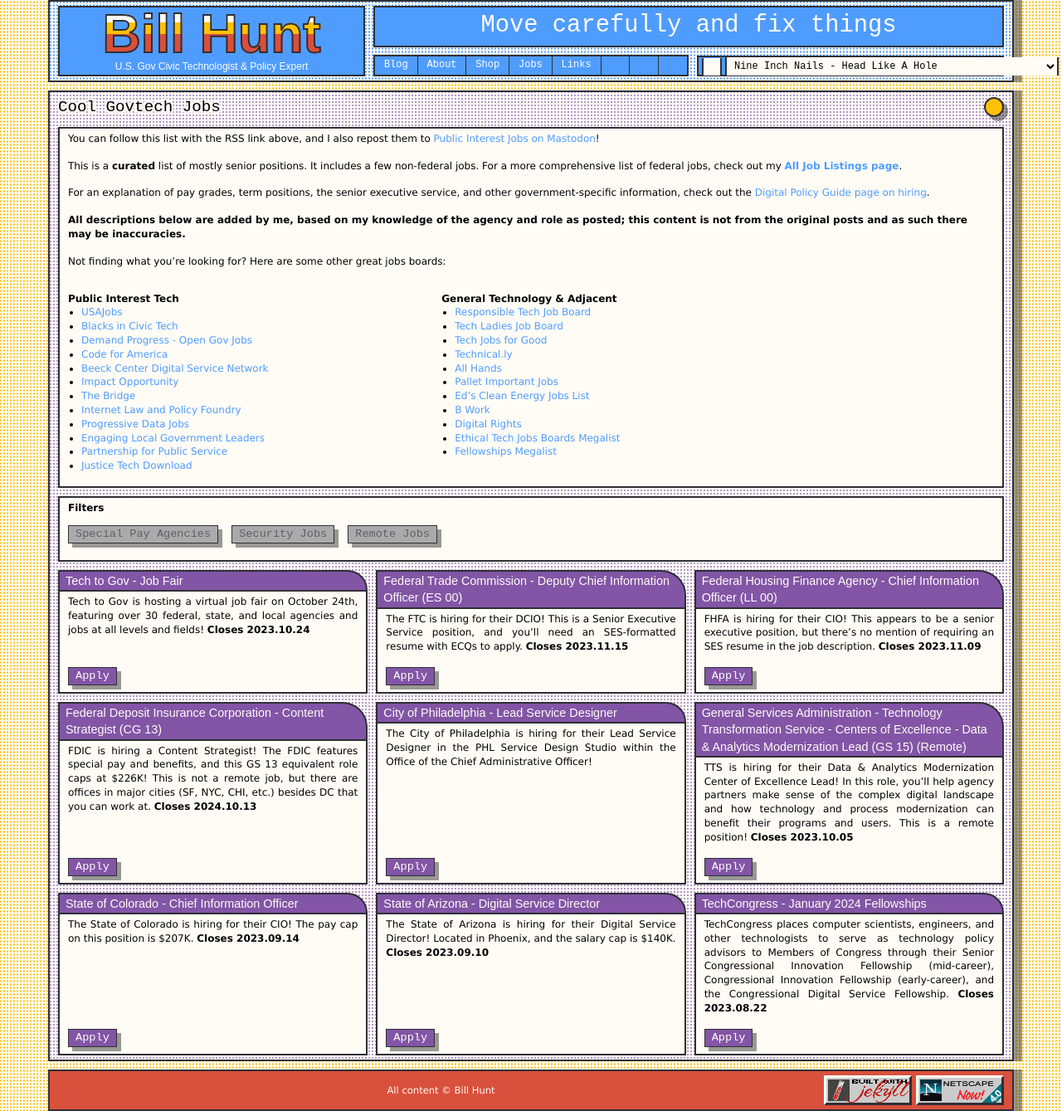
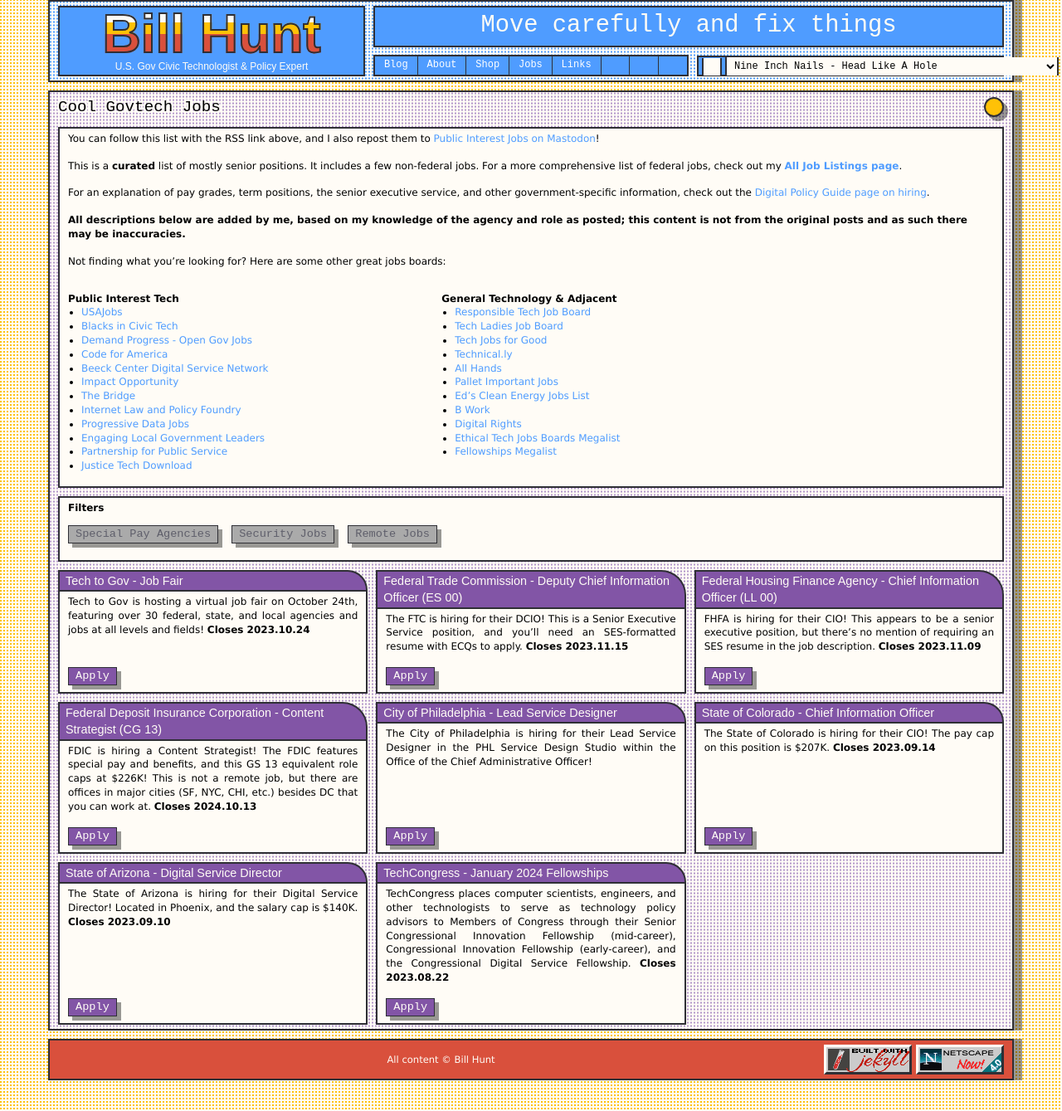
Before and after one commit to krusynth/billhunt.dev, a Jekyll site: the page built from jobs.md, in a window 1280 px wide. Shown: the whole page at 83% size. Built offline with Jekyll 4.4.1, drawn with Linux system fonts in a browser that asks for light colours; some web fonts are replaced; some of the changed lines change nothing that is shown.

Commit message:
Update jobs.

```diff
--- a/_data/usajobs.yml
+++ b/_data/usajobs.yml
@@ -9,6 +9,118 @@
   content: >-
     Tech to Gov is hosting a virtual job fair on October 24th, featuring over 30
     federal, state, and local agencies and jobs at all levels and fields!
+- id: '752947900'
+  posted: '2023-10-18T00:00:00.0000'
+  closes: '2023-10-31T23:59:59.9970'
+  agency: Legislative Branch - Government Accountability Office
+  title: Information Technology Specialist (NETWORKSERVICES)
+  grade: PT 3
+  url: https://www.usajobs.gov/GetJob/ViewDetails/752947900
+  remote: false
+  source: usajobs
+- id: '754578400'
+  posted: '2023-10-18T08:00:06.6730'
+  closes: '2023-11-01T23:59:59.9970'
+  agency: >-
+    Department of Health and Human Services - Health Resources and Services
+    Administration
+  title: IT Specialist INFO SEC PD 16R060 - Office of Information Technology
+  grade: GS 13
+  url: https://www.usajobs.gov/GetJob/ViewDetails/754578400
+  remote: false
+  source: usajobs
+- id: '755081500'
+  posted: '2023-10-18T00:00:00.0000'
+  closes: '2023-10-23T23:59:59.9970'
+  agency: >-
+    Department of Health and Human Services - Centers for Disease Control and
+    Prevention
+  title: Information Technology Specialist (INFOSEC)
+  grade: GS 13
+  url: https://www.usajobs.gov/GetJob/ViewDetails/755081500
+  remote: false
+  source: usajobs
+- id: '755124200'
+  posted: '2023-10-18T00:00:00.0000'
+  closes: '2023-11-01T23:59:59.9970'
+  agency: Federal Communications Commission
+  title: Supervisory IT Specialist (INFOSEC)
+  grade: GS 15
+  url: https://www.usajobs.gov/GetJob/ViewDetails/755124200
+  remote: false
+  source: usajobs
+- id: '755128400'
+  posted: '2023-10-18T00:00:00.0000'
+  closes: '2023-10-31T23:59:59.9970'
+  agency: Department of Commerce - National Oceanic and Atmospheric Administration
+  title: IT Specialist (Applications Software)
+  grade: ZP 4
+  url: https://www.usajobs.gov/GetJob/ViewDetails/755128400
+  remote: false
+  source: usajobs
+- id: '755230400'
+  posted: '2023-10-17T14:04:28.8800'
+  closes: '2023-10-30T23:59:59.9970'
+  agency: Department of Labor - Bureau of Labor Statistics
+  title: ITSPEC (INET)
+  grade: GS 12
+  url: https://www.usajobs.gov/GetJob/ViewDetails/755230400
+  remote: false
+  source: usajobs
+- id: '755251900'
+  posted: '2023-10-18T00:00:00.0000'
+  closes: '2023-10-25T23:59:59.9970'
+  agency: Department of Commerce - U.S. Census Bureau
+  title: IT Specialist (INFOSEC)
+  grade: GS 14
+  url: https://www.usajobs.gov/GetJob/ViewDetails/755251900
+  remote: false
+  source: usajobs
+- id: '755304100'
+  posted: '2023-10-18T00:00:00.0000'
+  closes: '2023-11-01T23:59:59.9970'
+  agency: Department of Commerce - National Oceanic and Atmospheric Administration
+  title: IT Specialist (SYSADMIN)
+  grade: GS 13
+  url: https://www.usajobs.gov/GetJob/ViewDetails/755304100
+  remote: false
+  source: usajobs
+- id: '755358600'
+  posted: '2023-10-18T07:05:21.5470'
+  closes: '2023-11-17T23:59:59.9970'
+  agency: Department of Commerce - Bureau of Industry and Security
+  title: Chief Information Officer
+  grade: ES 00
+  url: https://www.usajobs.gov/GetJob/ViewDetails/755358600
+  remote: false
+  source: usajobs
+- id: '755375200'
+  posted: '2023-10-18T08:33:45.6330'
+  closes: '2023-10-27T23:59:59.9970'
+  agency: Department of the Interior - Office of the Secretary of the Interior
+  title: IT Cybersecurity Specialist
+  grade: GS 13
+  url: https://www.usajobs.gov/GetJob/ViewDetails/755375200
+  remote: false
+  source: usajobs
+- id: '755435900'
+  posted: '2023-10-18T10:58:16.5630'
+  closes: '2023-10-27T23:59:59.9970'
+  agency: Department of Energy - Department of Energy - Agency Wide
+  title: Supervisory Information Technology Specialist (INFOSEC)
+  grade: GS 15
+  url: https://www.usajobs.gov/GetJob/ViewDetails/755435900
+  remote: false
+  source: usajobs
+- id: '755437700'
+  posted: '2023-10-18T10:58:40.1400'
+  closes: '2023-10-25T23:59:59.9970'
+  agency: Department of Commerce - Office of the Secretary
+  title: IT Specialist (SYSADMIN)
+  grade: GS 14
+  url: https://www.usajobs.gov/GetJob/ViewDetails/755437700
+  remote: false
+  source: usajobs
 - id: '754505300'
   posted: '2023-10-16T00:00:00.0000'
   closes: '2023-10-20T23:59:59.9970'
@@ -91,7 +203,8 @@
   remote: false
   source: usajobs
   content: >-
-    The FTC is hiring for their DCIO! This is a Senior Executive Service position, and you'll need an SES-formatted resume with ECQs to apply.
+    The FTC is hiring for their DCIO! This is a Senior Executive Service
+    position, and you'll need an SES-formatted resume with ECQs to apply.
 - id: '754938200'
   posted: '2023-10-16T13:40:22.1600'
   closes: '2023-10-30T23:59:59.9970'
@@ -175,15 +288,6 @@
   url: https://www.usajobs.gov/GetJob/ViewDetails/754212200
   remote: false
   source: usajobs
-- id: '754239400'
-  posted: '2023-10-12T00:00:00.0000'
-  closes: '2023-10-16T23:59:59.9970'
-  agency: Social Security Administration
-  title: IT Specialist (SYSADMIN) (Hearings Operation IT Specialist)
-  grade: GS 12
-  url: https://www.usajobs.gov/GetJob/ViewDetails/754239400
-  remote: false
-  source: usajobs
 - id: '754240400'
   posted: '2023-10-12T00:00:00.0000'
   closes: '2023-10-26T23:59:59.9970'
@@ -200,17 +304,6 @@
   title: Information Technology Specialist (SysAdmin)
   grade: GS 13
   url: https://www.usajobs.gov/GetJob/ViewDetails/754248900
-  remote: false
-  source: usajobs
-- id: '754252800'
-  posted: '2023-10-13T00:00:00.0000'
-  closes: '2023-10-17T23:59:59.9970'
-  agency: >-
-    Department of Health and Human Services - Administration for Children and
-    Families
-  title: IT Specialist (INFOSEC)
-  grade: GS 13
-  url: https://www.usajobs.gov/GetJob/ViewDetails/754252800
   remote: false
   source: usajobs
 - id: '754267200'
@@ -247,17 +340,6 @@
   title: IT Project Manager
   grade: GS 14
   url: https://www.usajobs.gov/GetJob/ViewDetails/754303000
-  remote: false
-  source: usajobs
-- id: '754352400'
-  posted: '2023-10-13T00:00:00.0000'
-  closes: '2023-10-19T23:59:59.9970'
-  agency: >-
-    Department of Labor - Office of the Assistant Secretary for Administration
-    and Management
-  title: IT Specialist (DATAMGMT)
-  grade: GS 12
-  url: https://www.usajobs.gov/GetJob/ViewDetails/754352400
   remote: false
   source: usajobs
 - id: '754359700'
@@ -358,15 +440,6 @@
   url: https://www.usajobs.gov/GetJob/ViewDetails/754512300
   remote: false
   source: usajobs
-- id: '754545800'
-  posted: '2023-10-12T17:41:12.6370'
-  closes: '2023-10-19T23:59:59.9970'
-  agency: Department of Education - Federal Student Aid
-  title: IT Specialist, GS-2210, 13/14
-  grade: GS 14
-  url: https://www.usajobs.gov/GetJob/ViewDetails/754545800
-  remote: false
-  source: usajobs
 - id: '745311000'
   posted: '2023-10-11T08:35:56.4470'
   closes: '2023-11-09T23:59:59.9970'
@@ -387,17 +460,6 @@
   title: Information Technology Specialist (APPSW/DATAMGT)
   grade: GS 15
   url: https://www.usajobs.gov/GetJob/ViewDetails/752923800
-  remote: false
-  source: usajobs
-- id: '753061700'
-  posted: '2023-10-11T00:00:00.0000'
-  closes: '2023-10-15T23:59:59.9970'
-  agency: >-
-    Department of Health and Human Services - Office of the Secretary of Health
-    and Human Services
-  title: IT Specialist (INFOSEC)
-  grade: GS 13
-  url: https://www.usajobs.gov/GetJob/ViewDetails/753061700
   remote: false
   source: usajobs
 - id: '753095900'
@@ -427,15 +489,6 @@
   url: https://www.usajobs.gov/GetJob/ViewDetails/753272600
   remote: false
   source: usajobs
-- id: '753330300'
-  posted: '2023-10-06T00:00:00.0000'
-  closes: '2023-10-16T23:59:59.9970'
-  agency: Department of Transportation - Federal Aviation Administration
-  title: IT Specialist (Network Services)
-  grade: FV J
-  url: https://www.usajobs.gov/GetJob/ViewDetails/753330300
-  remote: false
-  source: usajobs
 - id: '753370700'
   posted: '2023-10-06T00:00:00.0000'
   closes: '2023-10-20T23:59:59.9970'
@@ -443,17 +496,6 @@
   title: IT Specialist (DAT AMGT/SYSANALYSIS)
   grade: ZP 4
   url: https://www.usajobs.gov/GetJob/ViewDetails/753370700
-  remote: false
-  source: usajobs
-- id: '753378800'
-  posted: '2023-10-06T00:00:00.0000'
-  closes: '2023-10-17T23:59:59.9970'
-  agency: >-
-    Department of Homeland Security - Cybersecurity and Infrastructure Security
-    Agency
-  title: Information Technology Specialist (INFOSEC)
-  grade: GS 14
-  url: https://www.usajobs.gov/GetJob/ViewDetails/753378800
   remote: false
   source: usajobs
 - id: '753506700'
@@ -494,17 +536,6 @@
   title: IT Specialist (APPSW/DATAMGT)
   grade: GS 12
   url: https://www.usajobs.gov/GetJob/ViewDetails/753530300
-  remote: false
-  source: usajobs
-- id: '753561900'
-  posted: '2023-10-06T10:08:40.0800'
-  closes: '2023-10-17T23:59:59.9970'
-  agency: >-
-    Department of Homeland Security - Cybersecurity and Infrastructure Security
-    Agency
-  title: IT CYBERSECURITY SPECIALIST (INFOSEC)
-  grade: GS 14
-  url: https://www.usajobs.gov/GetJob/ViewDetails/753561900
   remote: false
   source: usajobs
 - id: '753608100'
@@ -552,15 +583,6 @@
   title: IT Specialist (NETWORK/CLOUD ENGINEER)
   grade: GS 13
   url: https://www.usajobs.gov/GetJob/ViewDetails/753801700
-  remote: false
-  source: usajobs
-- id: '753820600'
-  posted: '2023-10-11T00:00:00.0000'
-  closes: '2023-10-17T23:59:59.9970'
-  agency: Department of the Treasury - Treasury, Departmental Offices
-  title: Information Technology Specialist (INFOSEC)
-  grade: GS 14
-  url: https://www.usajobs.gov/GetJob/ViewDetails/753820600
   remote: false
   source: usajobs
 - id: '753894800'
@@ -613,15 +635,6 @@
     benefits, and this GS 13 equivalent role caps at $226K! This is not a remote
     job, but there are offices in major cities (SF, NYC, CHI, etc.) besides DC
     that you can work at.
-- id: '689240500'
-  posted: '2023-10-04T09:33:48.5000'
-  closes: '2024-10-03T23:59:59.9970'
-  agency: Department of Transportation - Federal Aviation Administration
-  title: Public Notice for Computer Scientist - Cybersecurity (Direct Hire)
-  grade: FV K
-  url: https://www.usajobs.gov/GetJob/ViewDetails/689240500
-  remote: false
-  source: usajobs
 - id: '689241200'
   posted: '2023-10-04T09:33:49.0870'
   closes: '2024-10-03T23:59:59.9970'
@@ -632,15 +645,6 @@
   grade: FV K
   url: https://www.usajobs.gov/GetJob/ViewDetails/689241200
   remote: false
-  source: usajobs
-- id: '751781800'
-  posted: '2023-10-01T00:00:00.0000'
-  closes: '2024-03-31T23:59:59.9970'
-  agency: Department of Energy - Department of Energy - Agency Wide
-  title: Information Technology Specialist (INFOSEC)
-  grade: GS 15
-  url: https://www.usajobs.gov/GetJob/ViewDetails/751781800
-  remote: true
   source: usajobs
 - id: '751889500'
   posted: '2023-09-29T00:00:00.0000'
@@ -653,15 +657,6 @@
   url: https://www.usajobs.gov/GetJob/ViewDetails/751889500
   remote: false
   source: usajobs
-- id: '751931500'
-  posted: '2023-10-01T00:00:00.0000'
-  closes: '2024-03-31T23:59:59.9970'
-  agency: Department of Energy - Department of Energy - Agency Wide
-  title: Information Technology Specialist (Cyber)
-  grade: GS 15
-  url: https://www.usajobs.gov/GetJob/ViewDetails/751931500
-  remote: true
-  source: usajobs
 - id: '752042400'
   posted: '2023-09-28T17:11:14.3930'
   closes: '2023-10-12T23:59:59.9970'
@@ -669,15 +664,6 @@
   title: IT Specialist (Operations) (Infosec)
   grade: GS 14
   url: https://www.usajobs.gov/GetJob/ViewDetails/752042400
-  remote: false
-  source: usajobs
-- id: '752212800'
-  posted: '2023-09-29T12:44:04.1100'
-  closes: '2023-10-13T23:59:59.9970'
-  agency: Department of Commerce - National Oceanic and Atmospheric Administration
-  title: IT Specialist (Systems Analysis)
-  grade: ZP 4
-  url: https://www.usajobs.gov/GetJob/ViewDetails/752212800
   remote: false
   source: usajobs
 - id: '752380900'
@@ -691,17 +677,6 @@
   url: https://www.usajobs.gov/GetJob/ViewDetails/752380900
   remote: false
   source: usajobs
-- id: '752547700'
-  posted: '2023-10-03T00:00:00.0000'
-  closes: '2023-10-11T23:59:59.9970'
-  agency: >-
-    Department of Agriculture - Farm Production and Conservation (FPAC) Business
-    Center
-  title: IT Specialist  (APPSW)
-  grade: GS 13
-  url: https://www.usajobs.gov/GetJob/ViewDetails/752547700
-  remote: true
-  source: usajobs
 - id: '752667200'
   posted: '2023-10-04T00:00:00.0000'
   closes: '2023-10-12T23:59:59.9970'
@@ -709,15 +684,6 @@
   title: IT Specialist (Data Management)
   grade: FV J
   url: https://www.usajobs.gov/GetJob/ViewDetails/752667200
-  remote: false
-  source: usajobs
-- id: '752776800'
-  posted: '2023-10-04T00:00:00.0000'
-  closes: '2023-10-11T23:59:59.9970'
-  agency: Department of Energy - Western Area Power Administration
-  title: IT Specialist (SYSADMIN/OS)
-  grade: GS 13
-  url: https://www.usajobs.gov/GetJob/ViewDetails/752776800
   remote: false
   source: usajobs
 - id: '752887000'
@@ -758,15 +724,6 @@
   url: https://www.usajobs.gov/GetJob/ViewDetails/753277100
   remote: false
   source: usajobs
-- id: '751501700'
-  posted: '2023-09-28T00:00:00.0000'
-  closes: '2023-10-12T23:59:59.9970'
-  agency: Department of Commerce - National Institute of Standards and Technology
-  title: IT Specialist (Systems Administration)
-  grade: ZP 3
-  url: https://www.usajobs.gov/GetJob/ViewDetails/751501700
-  remote: false
-  source: usajobs
 - id: '751696200'
   posted: '2023-09-28T00:00:00.0000'
   closes: '2023-10-12T23:59:59.9970'
@@ -788,17 +745,6 @@
     The City of Philadelphia is hiring for their Lead Service Designer in the
     PHL Service Design Studio within the Office of the Chief Administrative
     Officer!
-- id: '750968400'
-  posted: '2023-09-25T07:27:41.7130'
-  closes: '2023-10-06T23:59:59.9970'
-  agency: >-
-    Development Finance Corporation (formerly Overseas Private Investment
-    Corporation)
-  title: IT SPECIALIST
-  grade: GS 14
-  url: https://www.usajobs.gov/GetJob/ViewDetails/750968400
-  remote: false
-  source: usajobs
 - id: '749908600'
   posted: '2023-09-19T09:49:53.8600'
   closes: '2023-10-03T23:59:59.9970'
@@ -808,20 +754,6 @@
   url: https://www.usajobs.gov/GetJob/ViewDetails/749908600
   remote: false
   source: usajobs
-- id: '750396900'
-  posted: '2023-09-21T00:00:00.0000'
-  closes: '2023-10-05T23:59:59.9970'
-  agency: General Services Administration - Technology Transformation Service
-  title: Centers of Excellence - Data & Analytics Modernization Lead
-  grade: GS 15
-  url: https://join.tts.gsa.gov/join/CoE-Data-Analytics-Modernization-Lead/
-  remote: true
-  source: usajobs
-  content: >-
-    TTS is hiring for their Data & Analytics Modernization Center of Excellence
-    Lead! In this role, you'll help agency partners make sense of the complex
-    digital landscape and how technology and process modernization can benefit
-    their programs and users.  This is a remote position!
 - id: '749374400'
   posted: '2023-09-15T10:29:59.5470'
   closes: '2023-09-29T23:59:59.9970'
@@ -829,17 +761,6 @@
   title: DATA SCIENTIST
   grade: SK 13
   url: https://www.usajobs.gov/GetJob/ViewDetails/749374400
-  remote: false
-  source: usajobs
-- id: '747622100'
-  posted: '2023-09-07T00:00:00.0000'
-  closes: '2023-09-15T23:59:59.9970'
-  agency: >-
-    Non-Federal Civilian Customers - Public Defender Service for the District of
-    Columbia
-  title: Information Technology Specialist (APPSW/Software Developer)
-  grade: PD 14
-  url: https://www.usajobs.gov/GetJob/ViewDetails/747622100
   remote: false
   source: usajobs
 - id: CO-4188683
```
